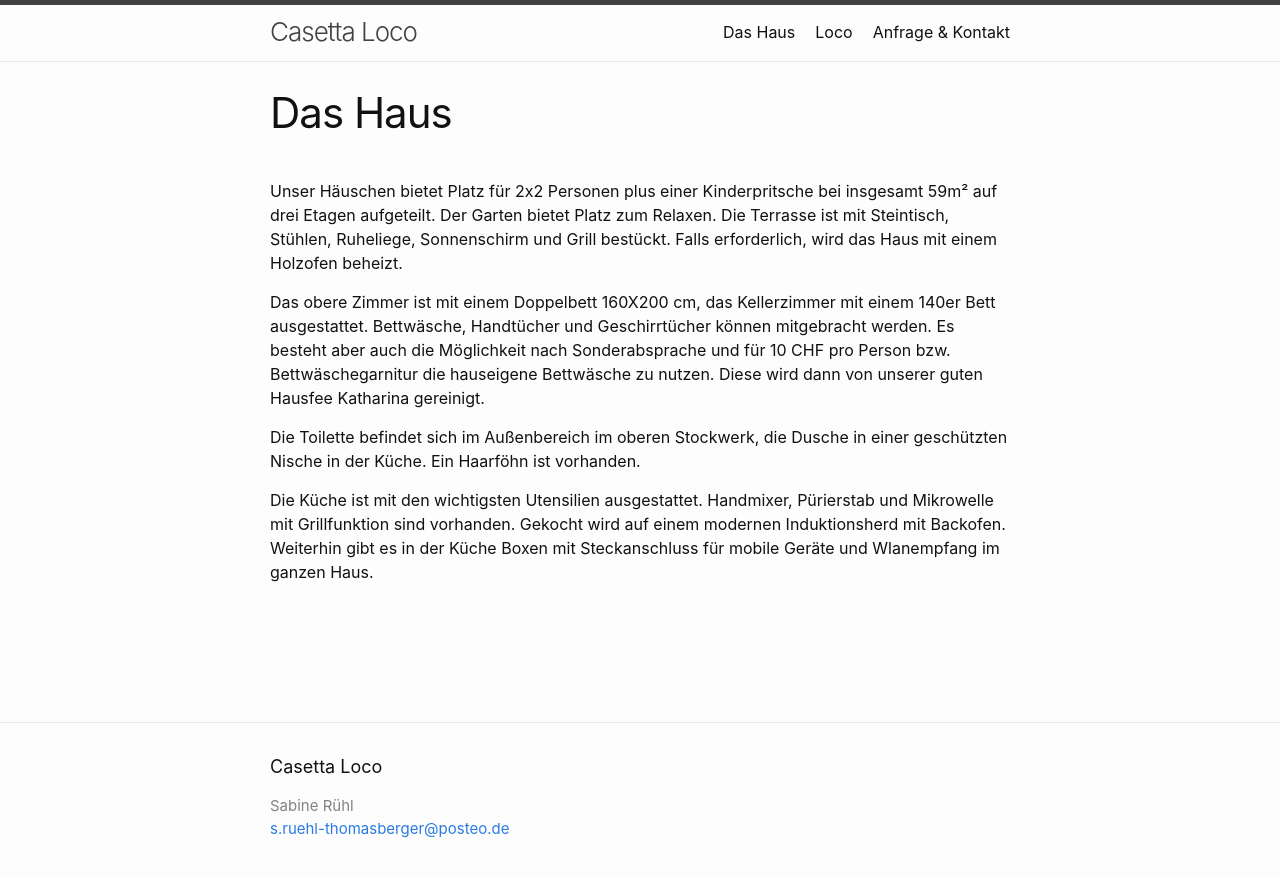
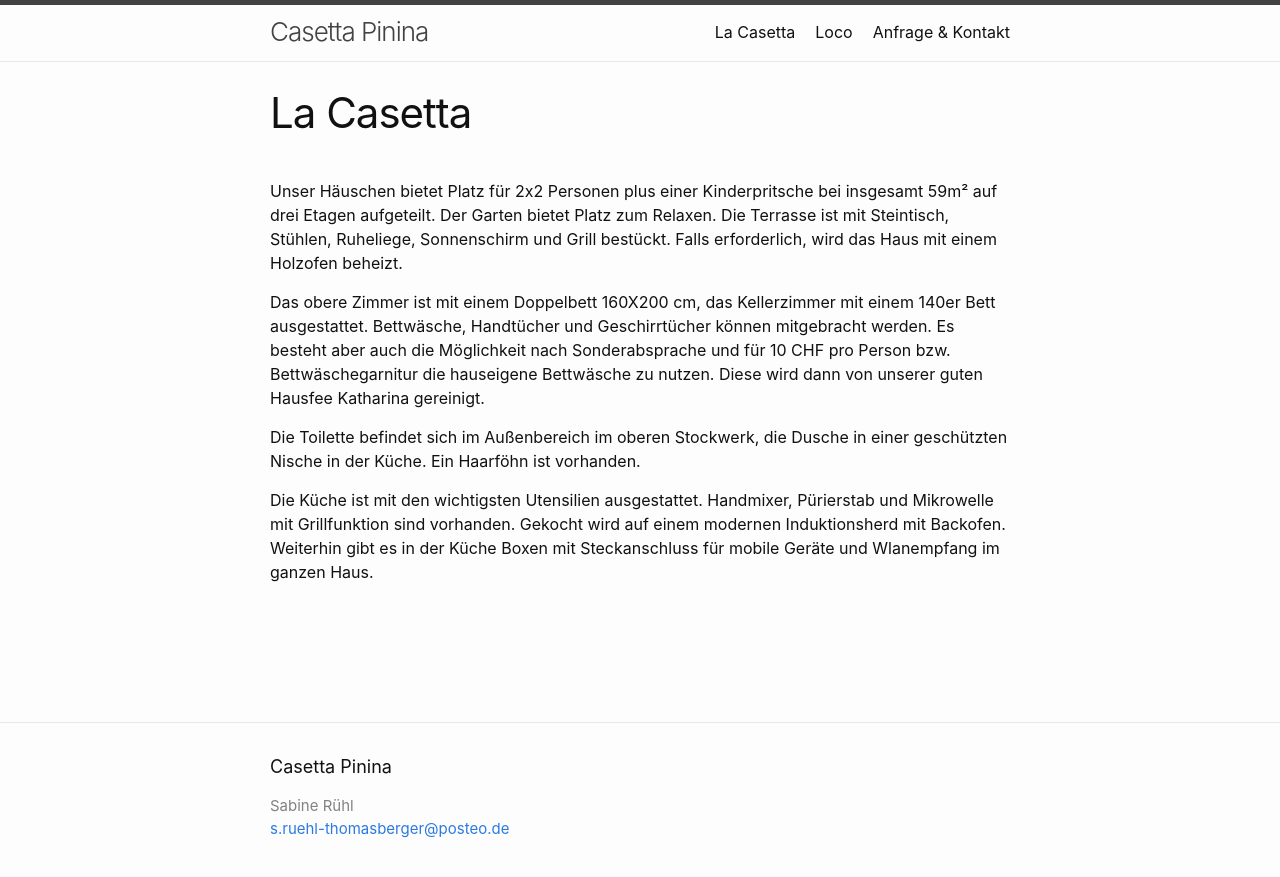
Before and after one commit to casa-penina/pinina, a Jekyll site: the page built from index.md, in a window 1280 px wide. Shown: the top 877 px of the page. Built offline with Jekyll 4.4.1, drawn with Linux system fonts in a browser that asks for light colours.

Commit message:
change name to casetta pinina and home link name

```diff
--- a/_config.yml
+++ b/_config.yml
@@ -18,11 +18,11 @@
 # You can create any custom variable you would like, and they will be accessible
 # in the templates via {{ site.myvariable }}.
 
-title: Casetta Loco
+title: Casetta Pinina
 author: Sabine Rühl
 email: s.ruehl-thomasberger@posteo.de
 description: >- # this means to ignore newlines until "baseurl:"
-  Casetta Loco
+  La Casetta Pinina
 baseurl: "" # the subpath of your site, e.g. /blog
 url: "http://pinina.de" # the base hostname & protocol for your site, e.g. http://example.com
 weburl: "http://pinina.de"
--- a/index.md
+++ b/index.md
@@ -1,6 +1,6 @@
 ---
 layout: page
-title: Das Haus
+title: La Casetta
 permalink: /
 order: 1
 ---
```
